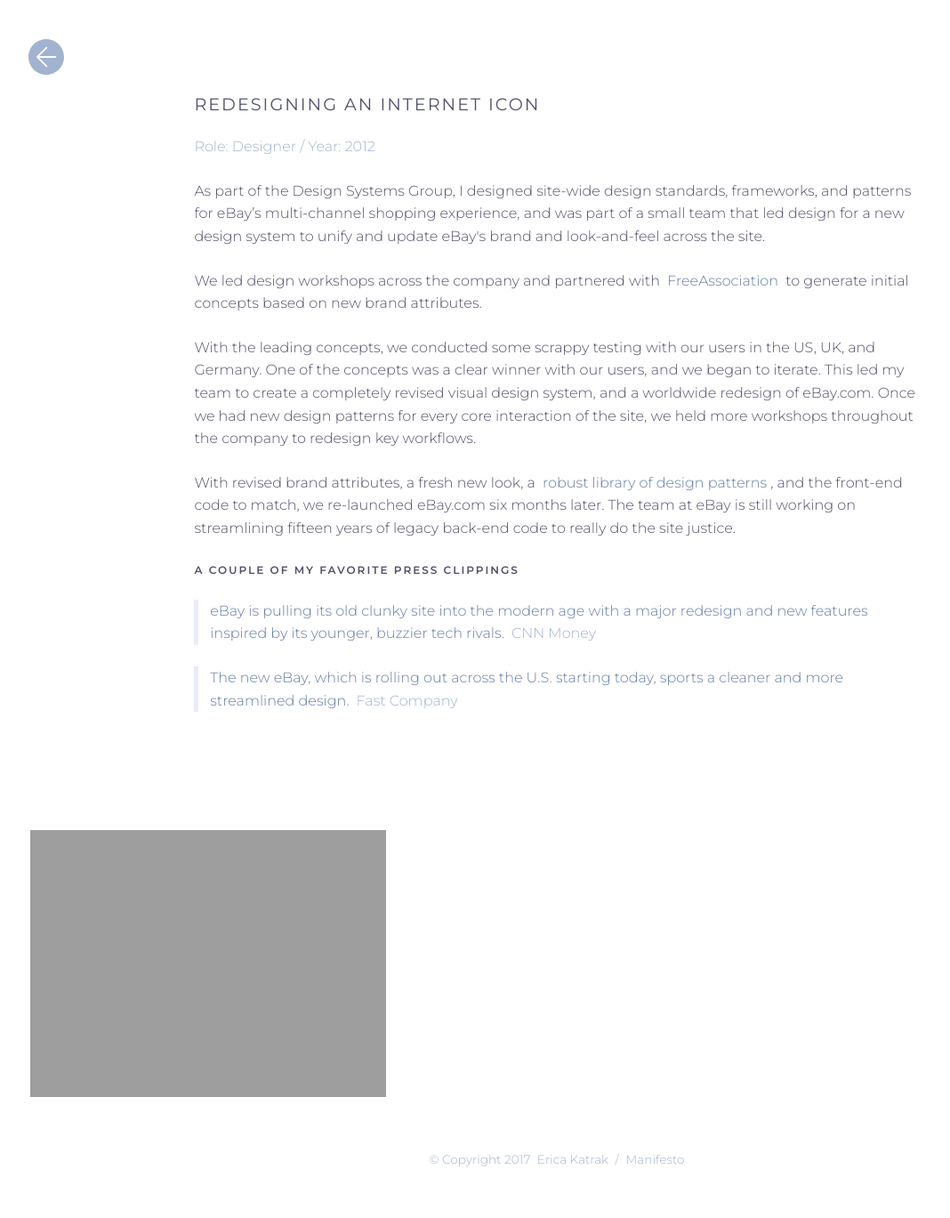
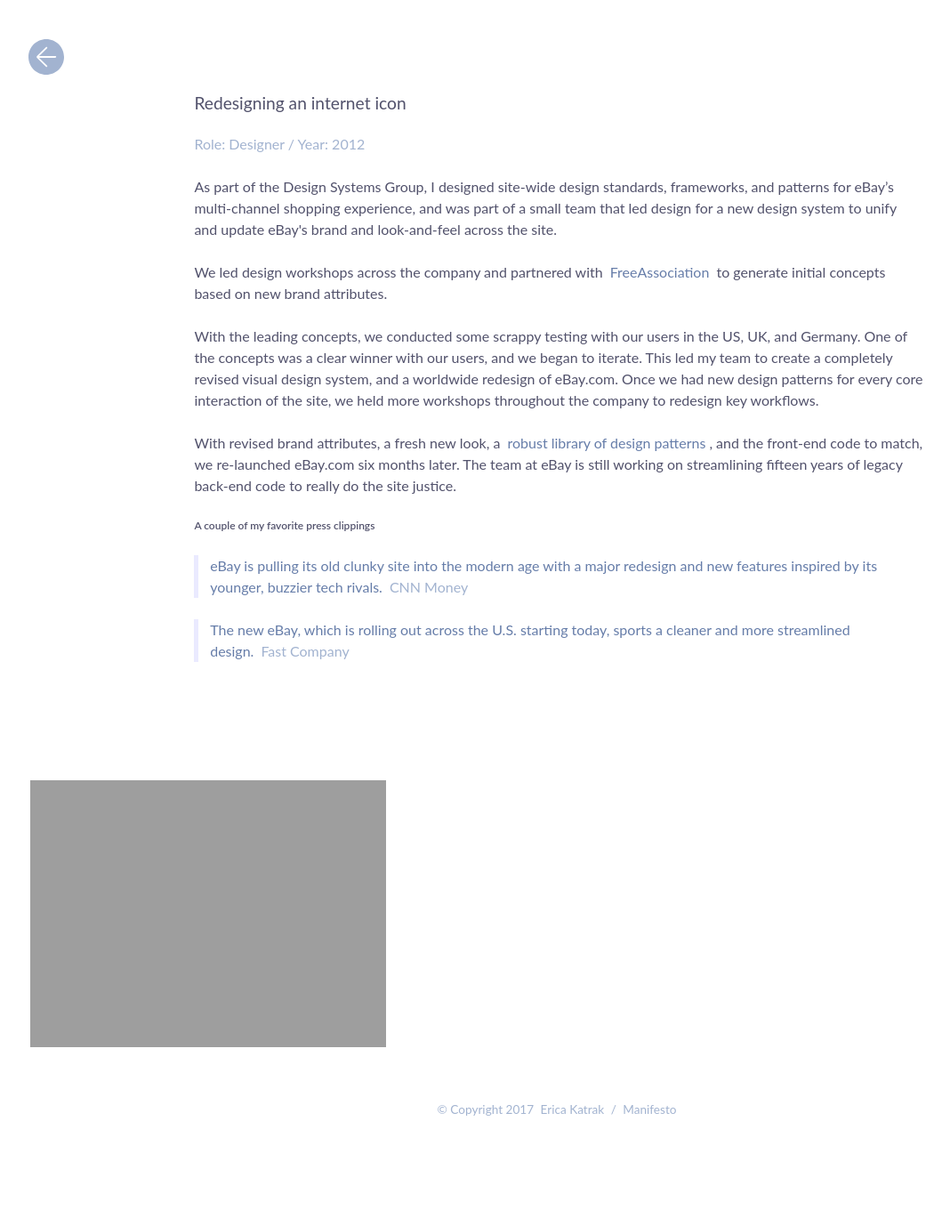
Before and after one commit to ericakatrak/ericakatrak.github.io, a Jekyll site: the page built from _posts/2016-08-31-ebay.md, in a window 1280 px wide. Shown: the whole page at 89% size, without its empty margins (12-1080 px from the left). Built offline with Jekyll 4.4.1, drawn with Linux system fonts in a browser that asks for light colours; after the commit the page ends 1312 px from its top, so only the background shows below that.

Commit message:
style update

```diff
--- a/css/style.css
+++ b/css/style.css
@@ -16,24 +16,18 @@
 /* Common Style */
 
 body {
-	font-family: "Montserrat", "Helvetica Neue", Helvetica, Arial, sans-serif;
-	font-weight: 300;
+	font-family: "Lato", "Helvetica Neue", Helvetica, Arial, sans-serif;
+	font-weight: 400;
 	font-size: 16px;
-	line-height: 1.6;
+	line-height: 1.5;
 	color: #52526C;
 }
 
 h1, h2, h3 {
 	margin-bottom: 1em;
 	font-weight: 400;
-	text-transform: uppercase;
-  letter-spacing: 2px;
 }
 h1 {font-size: 1.2em;}
-h1 span {
-  font-weight: 600;
-  font-style: italic;
-}
 h2 {
   font-size: .75em;
   font-weight: 600;
@@ -46,7 +40,6 @@
 	color: #667DA9;
 	text-decoration: none;
 	padding: 0 4px;
-	transition: all 0.4s ease;
 }
 a:hover, a:focus {
 	background-image: linear-gradient(to bottom, transparent 0, #DCF6F9 0);
```
